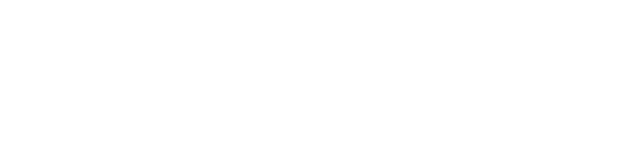
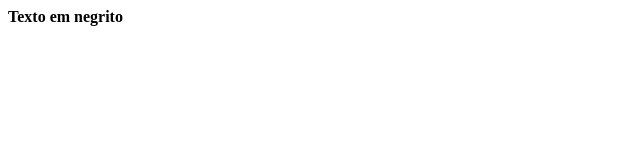
Before and after one commit to viivicka/scm, a plain HTML site: page index.html in a window 1280 px wide. Shown: the whole page, without its empty margins (0-640 px from the left). Drawn offline with Linux system fonts and the light colour scheme.

Commit message:
Elisangela

```diff
--- a/index.html
+++ b/index.html
@@ -8,5 +8,6 @@
 </head>
 <body>
     <aula de teste></aula>
+    <strong>Texto em negrito</strong>
 </body>
 </html>
```
